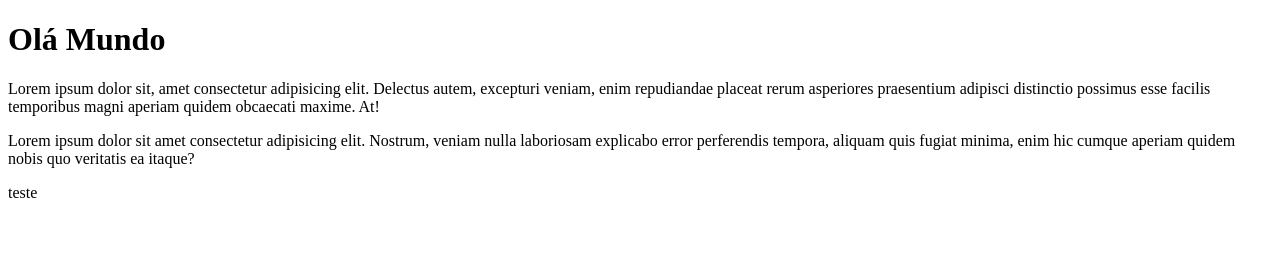
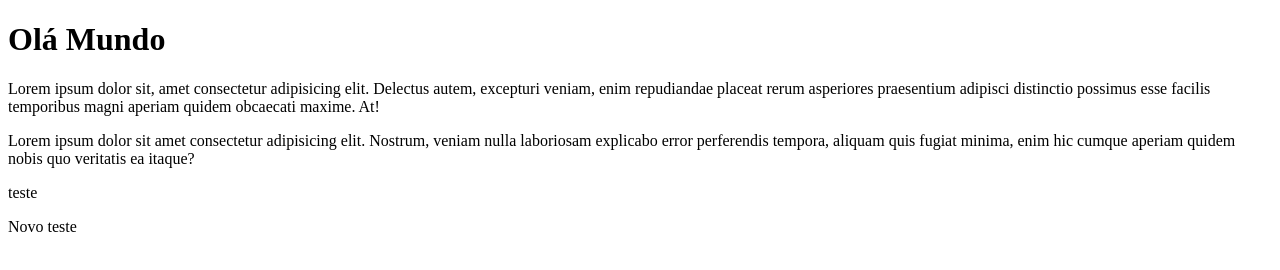
Before and after one commit to ubiratanlima/Ol-Mundo, a plain HTML site: page index.html in a window 1280 px wide. Drawn offline with Linux system fonts and the light colour scheme.

Commit message:
atualização 01
Mais duas linhas

```diff
--- a/index.html
+++ b/index.html
@@ -10,6 +10,8 @@
     <p>Lorem ipsum dolor sit, amet consectetur adipisicing elit. Delectus autem, excepturi veniam, enim repudiandae placeat rerum asperiores praesentium adipisci distinctio possimus esse facilis temporibus magni aperiam quidem obcaecati maxime. At!</p>
     <p>Lorem ipsum dolor sit amet consectetur adipisicing elit. Nostrum, veniam nulla laboriosam explicabo error perferendis tempora, aliquam quis fugiat minima, enim hic cumque aperiam quidem nobis quo veritatis ea itaque?</p>
     <p>teste</p>
+    <p>Novo teste</p>
+
 
 </body>
 </html>
```
